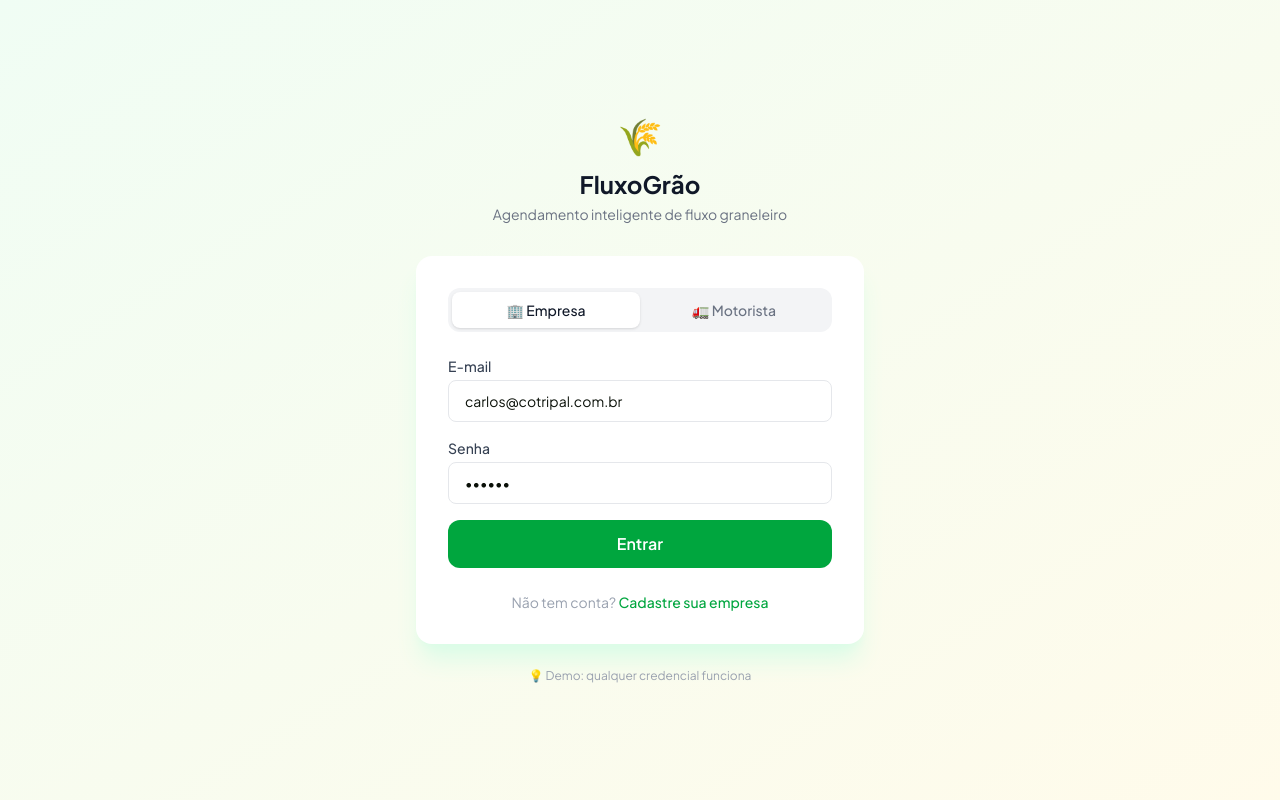
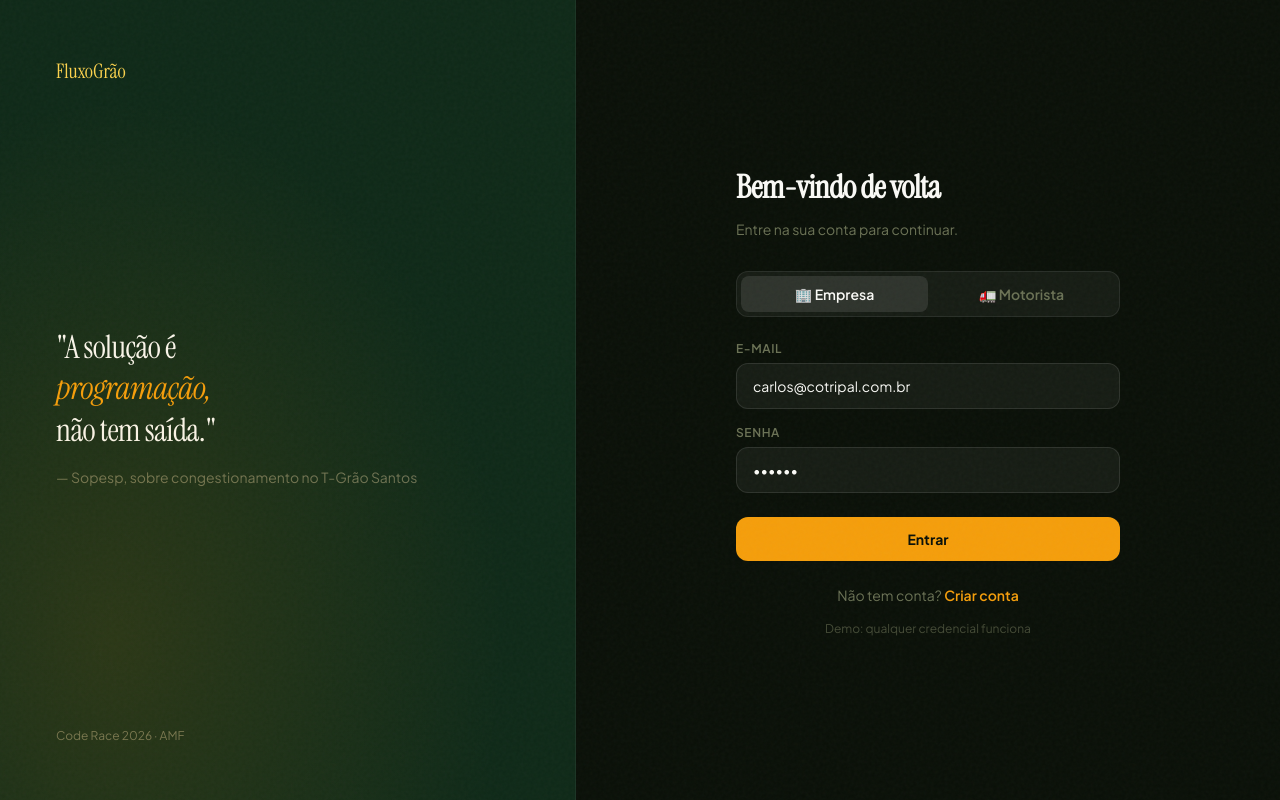
Before and after one commit to dbreskovit/32-eXtreme-Go-Horse, a React (Vite) app in the folder frontend/: page /login in a window 1280 px wide. Built offline with nearby package versions, Linux system fonts and the light colour scheme.

Commit message:
design: login split-panel dark layout + register with AnimatePresence steps

```diff
--- a/frontend/src/pages/public/LoginPage.tsx
+++ b/frontend/src/pages/public/LoginPage.tsx
@@ -1,5 +1,6 @@
 import { useState, useEffect } from 'react'
 import { useNavigate, useSearchParams } from 'react-router-dom'
+import { motion } from 'motion/react'
 import { useAuth } from '../../contexts/AuthContext'
 
 export function LoginPage() {
@@ -18,9 +19,8 @@ export function LoginPage() {
   const navigate = useNavigate()
 
   useEffect(() => {
-    if (isAuthenticated) {
+    if (isAuthenticated)
       navigate(tipo === 'motorista' ? '/motorista/agendar' : '/painel/dashboard', { replace: true })
-    }
   }, [isAuthenticated, tipo, navigate])
 
   async function handleSubmit(e: React.FormEvent) {
@@ -31,32 +31,66 @@ export function LoginPage() {
       if (tab === 'empresa') await loginEmpresa(email, senha)
       else await loginMotorista(telefone, placa)
     } catch {
-      setErro('Credenciais inválidas. Tente novamente.')
+      setErro('Credenciais inválidas.')
     } finally {
       setLoading(false)
     }
   }
 
   return (
-    <div className="min-h-screen bg-gradient-to-br from-green-50 to-amber-50 flex items-center justify-center px-4">
-      <div className="w-full max-w-md">
-        <div className="text-center mb-8">
-          <div className="text-4xl mb-3">🌾</div>
-          <h1 className="text-2xl font-bold text-gray-900">FluxoGrão</h1>
-          <p className="text-gray-500 text-sm mt-1">Agendamento inteligente de fluxo graneleiro</p>
+    <div className="grain min-h-screen flex" style={{ background: 'var(--earth)' }}>
+      {/* Left panel — decorative */}
+      <div className="hidden lg:flex flex-col justify-between w-[45%] p-14 relative overflow-hidden"
+           style={{ background: 'var(--field)', borderRight: '1px solid rgba(255,255,255,0.05)' }}>
+        <div className="absolute inset-0 pointer-events-none"
+             style={{ background: 'radial-gradient(ellipse at 20% 80%, rgba(245,158,11,0.12) 0%, transparent 60%)' }} />
+        <div>
+          <button onClick={() => navigate('/')}
+                  style={{ fontFamily: 'var(--font-display)', fontSize: '1.25rem', color: 'var(--harvest)' }}>
+            FluxoGrão
+          </button>
         </div>
+        <div>
+          <blockquote style={{ fontFamily: 'var(--font-display)', fontSize: '2rem', color: 'var(--cream)', lineHeight: 1.3, letterSpacing: '-0.02em' }}>
+            "A solução é<br />
+            <span style={{ color: 'var(--grain)', fontStyle: 'italic' }}>programação,</span><br />
+            não tem saída."
+          </blockquote>
+          <cite className="block mt-4 text-sm not-italic" style={{ color: 'var(--bark)' }}>
+            — Sopesp, sobre congestionamento no T-Grão Santos
+          </cite>
+        </div>
+        <div className="text-xs" style={{ color: 'var(--bark)' }}>Code Race 2026 · AMF</div>
+      </div>
 
-        <div className="bg-white rounded-2xl shadow-xl shadow-green-100 p-8">
-          {/* Tabs */}
-          <div className="flex rounded-xl bg-gray-100 p-1 mb-6">
+      {/* Right panel — form */}
+      <div className="flex-1 flex items-center justify-center px-6 py-12">
+        <motion.div
+          initial={{ opacity: 0, y: 20 }}
+          animate={{ opacity: 1, y: 0 }}
+          transition={{ duration: 0.5, ease: [0.22, 1, 0.36, 1] }}
+          className="w-full max-w-sm"
+        >
+          {/* Mobile logo */}
+          <div className="lg:hidden mb-8 text-center">
+            <span style={{ fontFamily: 'var(--font-display)', fontSize: '1.5rem', color: 'var(--harvest)' }}>FluxoGrão</span>
+          </div>
+
+          <h1 className="mb-2 font-bold" style={{ fontFamily: 'var(--font-display)', fontSize: '2rem', color: 'var(--cream)', letterSpacing: '-0.02em' }}>
+            Bem-vindo de volta
+          </h1>
+          <p className="text-sm mb-8" style={{ color: 'var(--bark)' }}>Entre na sua conta para continuar.</p>
+
+          {/* Tab toggle */}
+          <div className="flex rounded-xl p-1 mb-6"
+               style={{ background: 'rgba(255,255,255,0.05)', border: '1px solid rgba(255,255,255,0.08)' }}>
             {(['empresa', 'motorista'] as const).map(t => (
-              <button
-                key={t}
-                onClick={() => setTab(t)}
-                className={`flex-1 py-2 text-sm font-medium rounded-lg transition-all ${
-                  tab === t ? 'bg-white shadow text-gray-900' : 'text-gray-500 hover:text-gray-700'
-                }`}
-              >
+              <button key={t} onClick={() => setTab(t)}
+                      className="flex-1 py-2 text-sm font-semibold rounded-lg transition-all"
+                      style={{
+                        background: tab === t ? 'rgba(255,255,255,0.1)' : 'transparent',
+                        color: tab === t ? 'var(--cream)' : 'var(--bark)',
+                      }}>
                 {t === 'empresa' ? '🏢 Empresa' : '🚛 Motorista'}
               </button>
             ))}
@@ -65,68 +99,63 @@ export function LoginPage() {
           <form onSubmit={handleSubmit} className="space-y-4">
             {tab === 'empresa' ? (
               <>
-                <div>
-                  <label className="block text-sm font-medium text-gray-700 mb-1">E-mail</label>
-                  <input
-                    type="email" value={email} onChange={e => setEmail(e.target.value)}
-                    className="w-full px-4 py-2.5 border border-gray-200 rounded-lg text-sm focus:outline-none focus:ring-2 focus:ring-green-500"
-                    required
-                  />
-                </div>
-                <div>
-                  <label className="block text-sm font-medium text-gray-700 mb-1">Senha</label>
-                  <input
-                    type="password" value={senha} onChange={e => setSenha(e.target.value)}
-                    className="w-full px-4 py-2.5 border border-gray-200 rounded-lg text-sm focus:outline-none focus:ring-2 focus:ring-green-500"
-                    required
-                  />
-                </div>
+                <Field label="E-mail" type="email" value={email} onChange={setEmail} />
+                <Field label="Senha" type="password" value={senha} onChange={setSenha} />
               </>
             ) : (
               <>
-                <div>
-                  <label className="block text-sm font-medium text-gray-700 mb-1">Telefone</label>
-                  <input
-                    type="tel" value={telefone} onChange={e => setTelefone(e.target.value)}
-                    placeholder="(55) 99999-9999"
-                    className="w-full px-4 py-2.5 border border-gray-200 rounded-lg text-sm focus:outline-none focus:ring-2 focus:ring-green-500"
-                    required
-                  />
-                </div>
-                <div>
-                  <label className="block text-sm font-medium text-gray-700 mb-1">Placa do veículo</label>
-                  <input
-                    type="text" value={placa} onChange={e => setPlaca(e.target.value)}
-                    placeholder="ABC-1D23"
-                    className="w-full px-4 py-2.5 border border-gray-200 rounded-lg text-sm focus:outline-none focus:ring-2 focus:ring-green-500"
-                    required
-                  />
-                </div>
+                <Field label="Telefone" type="tel" value={telefone} onChange={setTelefone} placeholder="(55) 99999-9999" />
+                <Field label="Placa do veículo" type="text" value={placa} onChange={setPlaca} placeholder="ABC-1D23" />
               </>
             )}
 
-            {erro && <p className="text-sm text-red-500 bg-red-50 px-3 py-2 rounded-lg">{erro}</p>}
+            {erro && (
+              <p className="text-sm px-3 py-2 rounded-lg" style={{ background: 'rgba(239,68,68,0.1)', color: '#fca5a5', border: '1px solid rgba(239,68,68,0.2)' }}>
+                {erro}
+              </p>
+            )}
 
-            <button
-              type="submit" disabled={loading}
-              className="w-full py-3 bg-green-600 text-white font-semibold rounded-xl hover:bg-green-700 disabled:opacity-60 transition-colors"
-            >
+            <button type="submit" disabled={loading}
+                    className="w-full py-3 rounded-xl font-bold text-sm transition-all mt-2"
+                    style={{ background: 'var(--grain)', color: 'var(--earth)' }}
+                    onMouseEnter={e => !loading && (e.currentTarget.style.background = 'var(--harvest)')}
+                    onMouseLeave={e => (e.currentTarget.style.background = 'var(--grain)')}>
               {loading ? 'Entrando...' : 'Entrar'}
             </button>
           </form>
 
-          <p className="text-center text-sm text-gray-400 mt-6">
+          <p className="text-center text-sm mt-6" style={{ color: 'var(--bark)' }}>
             Não tem conta?{' '}
-            <button onClick={() => navigate('/cadastro')} className="text-green-600 font-medium hover:underline">
-              Cadastre sua empresa
+            <button onClick={() => navigate('/cadastro')}
+                    className="font-semibold hover:underline" style={{ color: 'var(--grain)' }}>
+              Criar conta
             </button>
           </p>
-        </div>
-
-        <p className="text-center text-xs text-gray-400 mt-6">
-          💡 Demo: qualquer credencial funciona
-        </p>
+          <p className="text-center text-xs mt-4" style={{ color: 'rgba(107,114,85,0.6)' }}>
+            Demo: qualquer credencial funciona
+          </p>
+        </motion.div>
       </div>
     </div>
   )
 }
+
+function Field({ label, type, value, onChange, placeholder }: {
+  label: string; type: string; value: string
+  onChange: (v: string) => void; placeholder?: string
+}) {
+  return (
+    <div>
+      <label className="block text-xs font-semibold mb-1.5 uppercase tracking-wider" style={{ color: 'var(--bark)' }}>
+        {label}
+      </label>
+      <input type={type} value={value} onChange={e => onChange(e.target.value)}
+             placeholder={placeholder} required
+             className="w-full px-4 py-3 rounded-xl text-sm outline-none transition-all"
+             style={{ background: 'rgba(255,255,255,0.05)', border: '1px solid rgba(255,255,255,0.1)',
+                      color: 'var(--cream)', fontFamily: 'var(--font-sans)' }}
+             onFocus={e => (e.currentTarget.style.borderColor = 'var(--grain)')}
+             onBlur={e => (e.currentTarget.style.borderColor = 'rgba(255,255,255,0.1)')} />
+    </div>
+  )
+}
--- a/frontend/src/pages/public/RegisterPage.tsx
+++ b/frontend/src/pages/public/RegisterPage.tsx
@@ -1,152 +1,127 @@
 import { useState } from 'react'
 import { useNavigate } from 'react-router-dom'
+import { motion, AnimatePresence } from 'motion/react'
 import { PLANOS } from '../../mocks/data'
 import { useAuth } from '../../contexts/AuthContext'
 import type { Plano } from '../../types'
 
 export function RegisterPage() {
   const [step, setStep] = useState(1)
-  const [planoSelecionado, setPlanoSelecionado] = useState<Plano>(PLANOS[0])
+  const [plano, setPlano] = useState<Plano>(PLANOS[0])
   const [loading, setLoading] = useState(false)
   const { loginEmpresa } = useAuth()
   const navigate = useNavigate()
 
-  const [form, setForm] = useState({
-    razaoSocial: '', cnpj: '', email: '', senha: '', telefone: '',
-  })
+  const [form, setForm] = useState({ razaoSocial: '', cnpj: '', email: '', senha: '' })
+  const set = (k: keyof typeof form) => (v: string) => setForm(f => ({ ...f, [k]: v }))
 
-  async function handleFinalizar() {
+  async function finalizar() {
     setLoading(true)
     await loginEmpresa(form.email, form.senha)
     navigate('/painel/dashboard')
   }
 
   return (
-    <div className="min-h-screen bg-gradient-to-br from-green-50 to-amber-50 flex items-center justify-center px-4 py-12">
-      <div className="w-full max-w-xl">
-        <div className="text-center mb-8">
-          <span className="text-4xl">🌾</span>
-          <h1 className="text-2xl font-bold text-gray-900 mt-2">Criar conta</h1>
-        </div>
+    <div className="grain min-h-screen flex items-center justify-center px-4 py-12"
+         style={{ background: 'var(--earth)' }}>
+      <div className="w-full max-w-md">
+        <button onClick={() => navigate('/')} className="mb-8 text-sm hover:underline" style={{ color: 'var(--bark)' }}>
+          ← Voltar
+        </button>
 
-        {/* Steps */}
-        <div className="flex items-center gap-4 mb-8 justify-center">
+        <h1 className="mb-2 font-bold" style={{ fontFamily: 'var(--font-display)', fontSize: '2rem', color: 'var(--cream)', letterSpacing: '-0.02em' }}>
+          Criar conta
+        </h1>
+        <p className="text-sm mb-8" style={{ color: 'var(--bark)' }}>Comece grátis, sem cartão de crédito.</p>
+
+        {/* Step indicator */}
+        <div className="flex items-center gap-3 mb-8">
           {[1, 2].map(s => (
             <div key={s} className="flex items-center gap-2">
-              <div className={`w-8 h-8 rounded-full flex items-center justify-center text-sm font-bold transition-colors ${
-                s <= step ? 'bg-green-600 text-white' : 'bg-gray-200 text-gray-400'
-              }`}>
-                {s}
+              <div className="w-7 h-7 rounded-full flex items-center justify-center text-xs font-bold transition-all"
+                   style={{
+                     background: s <= step ? 'var(--grain)' : 'rgba(255,255,255,0.08)',
+                     color: s <= step ? 'var(--earth)' : 'var(--bark)',
+                   }}>
+                {s < step ? '✓' : s}
               </div>
-              <span className={`text-sm ${s <= step ? 'text-gray-900 font-medium' : 'text-gray-400'}`}>
-                {s === 1 ? 'Dados da empresa' : 'Escolha o plano'}
+              <span className="text-xs" style={{ color: s <= step ? 'var(--cream)' : 'var(--bark)' }}>
+                {s === 1 ? 'Dados da empresa' : 'Plano'}
               </span>
-              {s < 2 && <div className="w-12 h-px bg-gray-200 ml-2" />}
+              {s < 2 && <div className="w-8 h-px mx-1" style={{ background: 'rgba(255,255,255,0.1)' }} />}
             </div>
           ))}
         </div>
 
-        <div className="bg-white rounded-2xl shadow-xl shadow-green-100 p-8">
+        <AnimatePresence mode="wait">
           {step === 1 && (
-            <div className="space-y-4">
-              <div>
-                <label className="block text-sm font-medium text-gray-700 mb-1">Razão Social</label>
-                <input
-                  value={form.razaoSocial} onChange={e => setForm({ ...form, razaoSocial: e.target.value })}
-                  placeholder="Cooperativa Tritícola Ltda."
-                  className="w-full px-4 py-2.5 border border-gray-200 rounded-lg text-sm focus:outline-none focus:ring-2 focus:ring-green-500"
-                />
-              </div>
-              <div>
-                <label className="block text-sm font-medium text-gray-700 mb-1">CNPJ</label>
-                <input
-                  value={form.cnpj} onChange={e => setForm({ ...form, cnpj: e.target.value })}
-                  placeholder="00.000.000/0001-00"
-                  className="w-full px-4 py-2.5 border border-gray-200 rounded-lg text-sm focus:outline-none focus:ring-2 focus:ring-green-500"
-                />
-              </div>
-              <div>
-                <label className="block text-sm font-medium text-gray-700 mb-1">E-mail</label>
-                <input
-                  type="email" value={form.email} onChange={e => setForm({ ...form, email: e.target.value })}
-                  placeholder="operacoes@empresa.com.br"
-                  className="w-full px-4 py-2.5 border border-gray-200 rounded-lg text-sm focus:outline-none focus:ring-2 focus:ring-green-500"
-                />
-              </div>
-              <div>
-                <label className="block text-sm font-medium text-gray-700 mb-1">Senha</label>
-                <input
-                  type="password" value={form.senha} onChange={e => setForm({ ...form, senha: e.target.value })}
-                  placeholder="Mínimo 8 caracteres"
-                  className="w-full px-4 py-2.5 border border-gray-200 rounded-lg text-sm focus:outline-none focus:ring-2 focus:ring-green-500"
-                />
-              </div>
-              <button
-                onClick={() => setStep(2)}
-                className="w-full py-3 bg-green-600 text-white font-semibold rounded-xl hover:bg-green-700 transition-colors mt-2"
-              >
+            <motion.div key="step1" initial={{ opacity: 0, x: 20 }} animate={{ opacity: 1, x: 0 }} exit={{ opacity: 0, x: -20 }}
+                        transition={{ duration: 0.3 }} className="space-y-4">
+              <DarkField label="Razão Social" value={form.razaoSocial} onChange={set('razaoSocial')} placeholder="Cooperativa Tritícola Ltda." />
+              <DarkField label="CNPJ" value={form.cnpj} onChange={set('cnpj')} placeholder="00.000.000/0001-00" />
+              <DarkField label="E-mail" type="email" value={form.email} onChange={set('email')} placeholder="operacoes@empresa.com.br" />
+              <DarkField label="Senha" type="password" value={form.senha} onChange={set('senha')} placeholder="Mínimo 8 caracteres" />
+              <button onClick={() => setStep(2)}
+                      className="w-full py-3 rounded-xl font-bold text-sm mt-2"
+                      style={{ background: 'var(--grain)', color: 'var(--earth)' }}>
                 Próximo →
               </button>
-            </div>
+            </motion.div>
           )}
 
           {step === 2 && (
-            <div>
-              <h2 className="text-lg font-semibold text-gray-900 mb-4">Escolha seu plano</h2>
-              <div className="space-y-3 mb-6">
-                {PLANOS.map(plano => (
-                  <div
-                    key={plano.id}
-                    onClick={() => setPlanoSelecionado(plano)}
-                    className={`cursor-pointer rounded-xl border-2 p-4 transition-all ${
-                      planoSelecionado.id === plano.id
-                        ? 'border-green-500 bg-green-50'
-                        : 'border-gray-100 hover:border-gray-200'
-                    }`}
-                  >
-                    <div className="flex items-center justify-between">
-                      <div>
-                        <span className="font-semibold text-gray-900">{plano.nome}</span>
-                        <p className="text-xs text-gray-500 mt-0.5">{plano.descricao}</p>
-                      </div>
-                      <div className="text-right shrink-0 ml-4">
-                        {plano.precoMensal === 0 ? (
-                          <span className="font-bold text-green-600">Grátis</span>
-                        ) : plano.precoMensal === -1 ? (
-                          <span className="font-bold text-gray-700">Consulta</span>
-                        ) : (
-                          <span className="font-bold text-gray-900">R$ {plano.precoMensal}/mês</span>
-                        )}
-                      </div>
+            <motion.div key="step2" initial={{ opacity: 0, x: 20 }} animate={{ opacity: 1, x: 0 }} exit={{ opacity: 0, x: -20 }}
+                        transition={{ duration: 0.3 }} className="space-y-3">
+              {PLANOS.map((p, i) => (
+                <div key={p.id} onClick={() => setPlano(p)}
+                     className="cursor-pointer p-5 rounded-xl transition-all"
+                     style={{
+                       background: plano.id === p.id ? 'var(--canopy)' : 'rgba(255,255,255,0.03)',
+                       border: plano.id === p.id ? '1px solid var(--blade)' : '1px solid rgba(255,255,255,0.07)',
+                     }}>
+                  <div className="flex items-center justify-between">
+                    <div>
+                      <div className="font-semibold text-sm" style={{ color: 'var(--cream)' }}>{p.nome}</div>
+                      <div className="text-xs mt-0.5" style={{ color: 'var(--bark)' }}>{p.descricao}</div>
+                    </div>
+                    <div style={{ fontFamily: 'var(--font-display)', fontSize: '1.1rem', color: 'var(--grain)', whiteSpace: 'nowrap', marginLeft: 16 }}>
+                      {p.precoMensal === 0 ? 'Grátis' : p.precoMensal === -1 ? 'Consulta' : `R$ ${p.precoMensal}/mês`}
                     </div>
                   </div>
-                ))}
-              </div>
-              <div className="flex gap-3">
-                <button
-                  onClick={() => setStep(1)}
-                  className="flex-1 py-3 border border-gray-200 text-gray-700 font-semibold rounded-xl hover:bg-gray-50 transition-colors"
-                >
+                </div>
+              ))}
+              <div className="flex gap-3 pt-2">
+                <button onClick={() => setStep(1)}
+                        className="flex-1 py-3 rounded-xl font-semibold text-sm"
+                        style={{ border: '1px solid rgba(255,255,255,0.12)', color: 'var(--cream)' }}>
                   ← Voltar
                 </button>
-                <button
-                  onClick={handleFinalizar} disabled={loading}
-                  className="flex-1 py-3 bg-green-600 text-white font-semibold rounded-xl hover:bg-green-700 disabled:opacity-60 transition-colors"
-                >
-                  {loading ? 'Criando conta...' : 'Criar conta'}
+                <button onClick={finalizar} disabled={loading}
+                        className="flex-1 py-3 rounded-xl font-bold text-sm disabled:opacity-50"
+                        style={{ background: 'var(--grain)', color: 'var(--earth)' }}>
+                  {loading ? 'Criando...' : 'Criar conta'}
                 </button>
               </div>
-            </div>
+            </motion.div>
           )}
-        </div>
-
-        <p className="text-center text-sm text-gray-400 mt-6">
-          Já tem conta?{' '}
-          <button onClick={() => navigate('/login')} className="text-green-600 font-medium hover:underline">
-            Entrar
-          </button>
-        </p>
+        </AnimatePresence>
       </div>
     </div>
   )
 }
+
+function DarkField({ label, type = 'text', value, onChange, placeholder }: {
+  label: string; type?: string; value: string; onChange: (v: string) => void; placeholder?: string
+}) {
+  return (
+    <div>
+      <label className="block text-xs font-semibold mb-1.5 uppercase tracking-wider" style={{ color: 'var(--bark)' }}>{label}</label>
+      <input type={type} value={value} onChange={e => onChange(e.target.value)} placeholder={placeholder} required
+             className="w-full px-4 py-3 rounded-xl text-sm outline-none"
+             style={{ background: 'rgba(255,255,255,0.05)', border: '1px solid rgba(255,255,255,0.1)',
+                      color: 'var(--cream)', fontFamily: 'var(--font-sans)' }}
+             onFocus={e => (e.currentTarget.style.borderColor = 'var(--grain)')}
+             onBlur={e => (e.currentTarget.style.borderColor = 'rgba(255,255,255,0.1)')} />
+    </div>
+  )
+}
```
